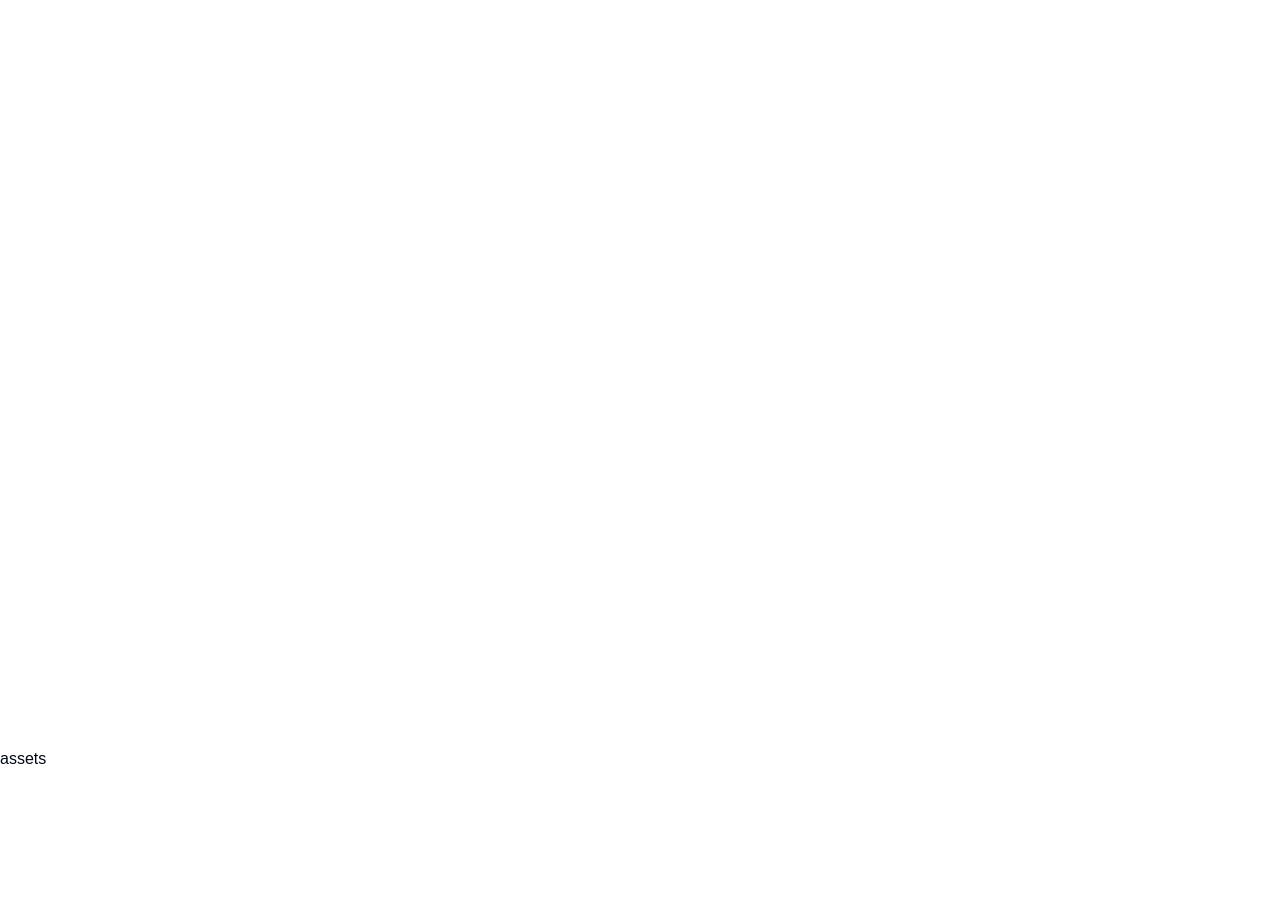
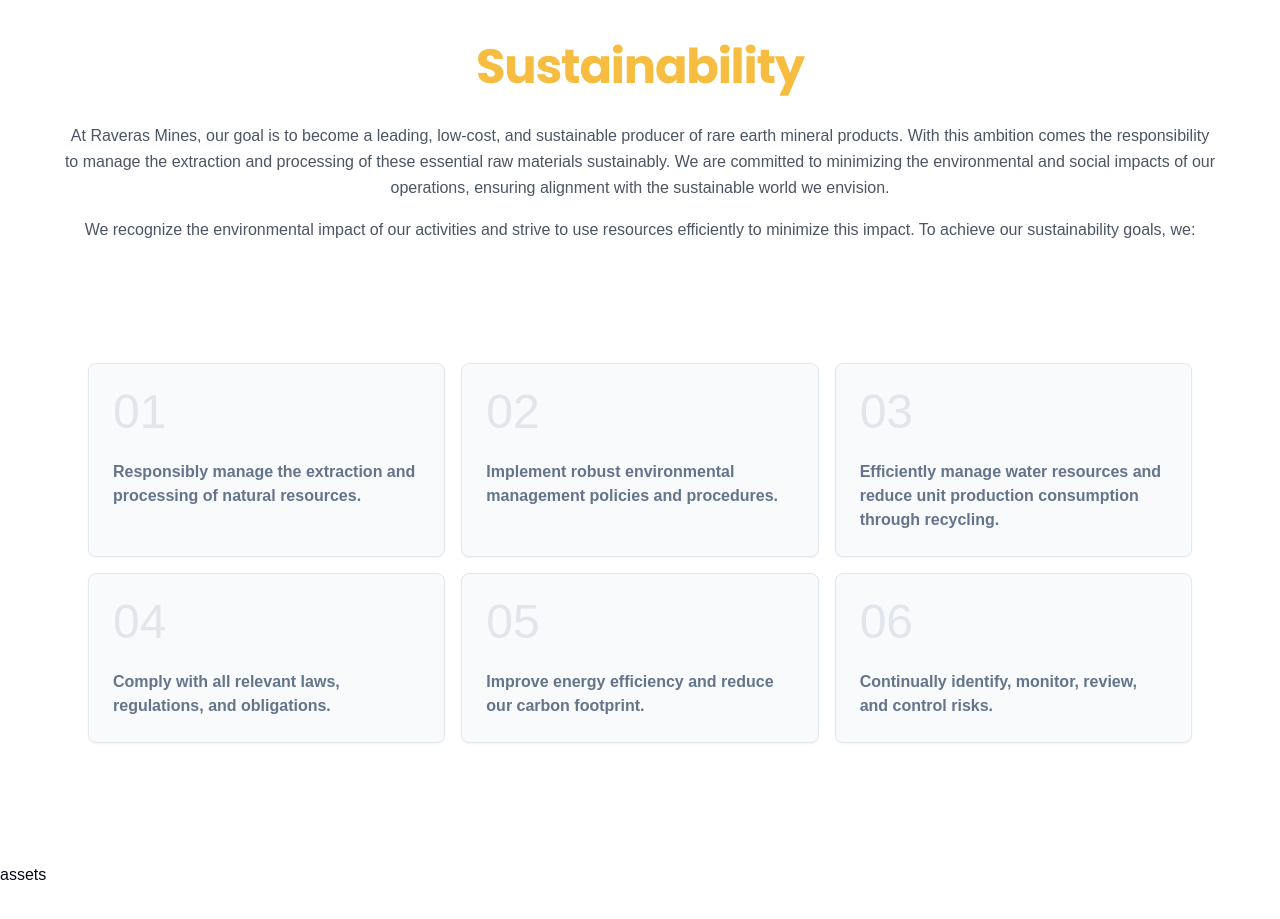
Before and after one commit to Raverasmine/raveras, a Next.js app: page / in a window 1280 px wide. Shown: the part 3740-4659 px from the top of the page. Built offline with nearby package versions, Linux system fonts and the light colour scheme.

Commit message:
Updated sustainability section

```diff
--- a/app/page.tsx
+++ b/app/page.tsx
@@ -16,7 +16,6 @@
   useEffect(() => {
     (async () => {
       const LocomotiveScroll = (await import("locomotive-scroll")).default;
-      // eslint-disable-next-line @typescript-eslint/no-unused-vars
       const locomotiveScroll = new LocomotiveScroll();
     })();
   }, []);
--- a/components/sustainability.tsx
+++ b/components/sustainability.tsx
@@ -1,7 +1,101 @@
+"use client";
+
+import { useInView } from "react-intersection-observer";
+import { motion } from "framer-motion";
+import { cn } from "@/lib/utils";
+import { poppins } from "@/app/fonts";
+
+import { Card, CardContent, CardHeader } from "@/components/ui/card";
+
+const list = [
+  {
+    description:
+      "Responsibly manage the extraction and processing of natural resources.",
+  },
+  {
+    description:
+      "Implement robust environmental management policies and procedures.",
+  },
+  {
+    description:
+      "Efficiently manage water resources and reduce unit production consumption through recycling.",
+  },
+  {
+    description: "Comply with all relevant laws, regulations, and obligations.",
+  },
+  {
+    description: "Improve energy efficiency and reduce our carbon footprint.",
+  },
+  {
+    description: "Continually identify, monitor, review, and control risks.",
+  },
+];
 const Sustainability = () => {
+  const { ref, inView } = useInView({
+    triggerOnce: true,
+    threshold: 0.1,
+  });
+
   return (
-    <div id='sustainability' className='h-screen'>
-      Sustainability
+    <div id='sustainability' ref={ref} className='py-24 bg-white'>
+      <motion.h2
+        className={`${poppins.className} text-4xl md:text-5xl font-bold text-[#f6bd41] mb-8 tracking-tight text-center`}
+        variants={{
+          hidden: { opacity: 0, y: 20 },
+          visible: {
+            opacity: 1,
+            y: 0,
+            transition: { delay: 0.2, duration: 0.6 },
+          },
+        }}
+      >
+        Sustainability
+      </motion.h2>
+      <p
+        className={cn(
+          "text-gray-600 leading-relaxed transition-all duration-700 delay-200 max-w-6xl text-center mx-auto mb-4",
+          inView ? "opacity-100 translate-y-0" : "opacity-0 translate-y-4"
+        )}
+      >
+        At Raveras Mines, our goal is to become a leading, low-cost, and
+        sustainable producer of rare earth mineral products. With this ambition
+        comes the responsibility to manage the extraction and processing of
+        these essential raw materials sustainably. We are committed to
+        minimizing the environmental and social impacts of our operations,
+        ensuring alignment with the sustainable world we envision.
+      </p>
+
+      <p
+        className={cn(
+          "text-gray-600 leading-relaxed transition-all duration-700 delay-200 max-w-6xl text-center mx-auto",
+          inView ? "opacity-100 translate-y-0" : "opacity-0 translate-y-4"
+        )}
+      >
+        We recognize the environmental impact of our activities and strive to
+        use resources efficiently to minimize this impact. To achieve our
+        sustainability goals, we:
+      </p>
+
+      <div className='grid md:grid-cols-2 lg:grid-cols-3 gap-4 max-w-6xl mx-auto mt-24 p-6'>
+        {list.map(({ description }, index) => (
+          <Card
+            key={index}
+            className='bg-muted/50  hover:bg-background transition-all delay-75 group/number'
+          >
+            <CardHeader>
+              <div className='flex justify-between'>
+                <span className='text-5xl text-muted-foreground/15 text-[#f6bd41] font-medium transition-all delay-75 group-hover/number:text-muted-foreground/30'>
+                  0{index + 1}
+                </span>
+              </div>
+            </CardHeader>
+
+            <CardContent className='text-muted-foreground font-bold'>
+              {description}
+            </CardContent>
+          </Card>
+        ))}
+      </div>
     </div>
   );
 };
```
